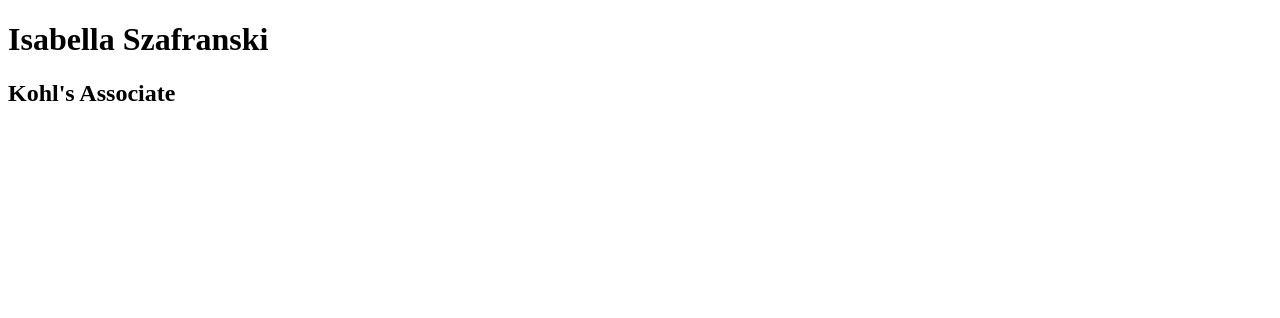
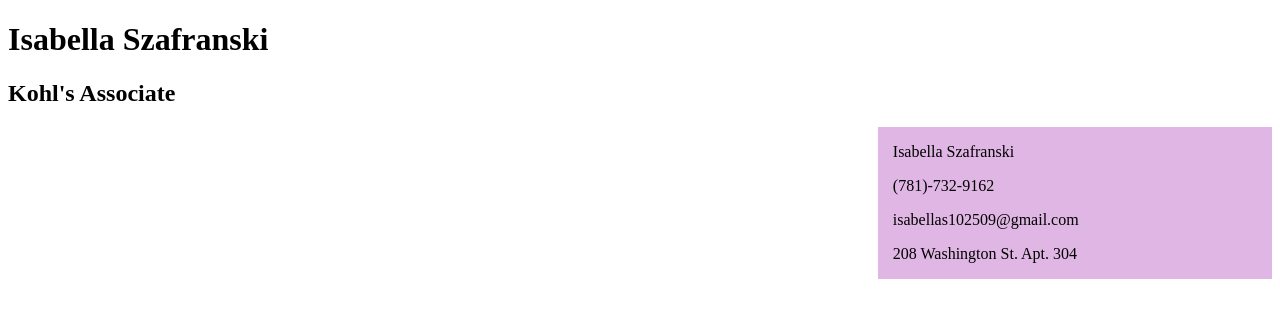
Before and after one commit to Isa-says-no/Isa-says-no, a plain HTML site: page index.html in a window 1280 px wide. Drawn offline with Linux system fonts and the light colour scheme.

Commit message:
Added details to aside

```diff
--- a/index.html
+++ b/index.html
@@ -25,6 +25,10 @@
     </main>
     <aside>
         <!-- Put name, phone number, email, and address -->
+        <p>Isabella Szafranski</p>
+        <p>(781)-732-9162</p>
+        <p>isabellas102509@gmail.com</p>
+        <p>208 Washington St. Apt. 304</p>
     </aside>
 
     <!-- Use the footer area to add webpage footer content -->
```
